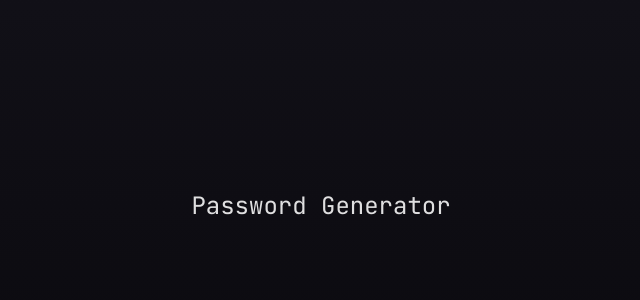
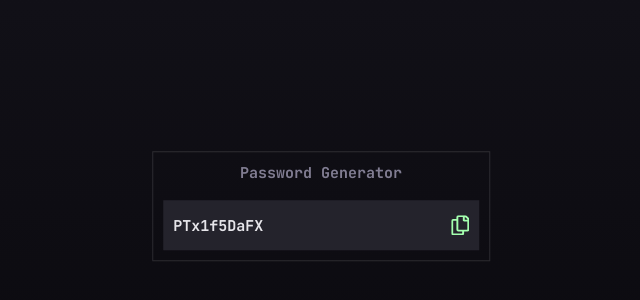
Before and after one commit to Hugo-Farias/password-generator, a React (Vite) app: page / in a window 1280 px wide. Shown: the part 194-494 px from the top of the page, without its empty margins (319-959 px from the left). Built offline with nearby package versions, Linux system fonts and the light colour scheme.

Commit message:
password field completed

```diff
--- a/src/App.scss
+++ b/src/App.scss
@@ -1,9 +1,14 @@
 @import "variables";
 
 .app {
-  @include flex-center;
+  //@include flex-center;
   position: absolute;
   top: 50%;
   left: 50%;
   transform: translate(-50%, -50%);
+  max-width: 52rem;
+  min-width: 33.75rem;
+  padding: 1rem;
+  overflow: hidden;
+  border: 1px solid rgba(245, 245, 245, 0.13);
 }
--- a/src/components/InputField.scss
+++ b/src/components/InputField.scss
@@ -1,5 +1,31 @@
+@import "../variables";
+
 .input-field {
   & > .title {
-    font-size: 2.4rem;
+    @include flex-center;
+    margin-bottom: 1.5rem;
+    font-size: 1.5rem;
+    font-weight: 700;
+    color: #817d92;
+  }
+
+  & > .result {
+    @include flex-center;
+    align-items: center;
+    justify-content: space-between;
+    width: 100%;
+    height: 5rem;
+    padding: 1rem;
+    flex-shrink: 0;
+    background-color: #24232c;
+
+    & > .password {
+      margin-top: 0.4rem;
+      font-size: 1.5rem;
+    }
+
+    & > img {
+      height: 2rem;
+    }
   }
 }
--- a/src/components/InputField.tsx
+++ b/src/components/InputField.tsx
@@ -1,9 +1,14 @@
 import "./InputField.scss";
+import copySvg from "../assets/images/icon-copy.svg";
 
 function InputField() {
   return (
     <div className="input-field">
-      <div className="title">Password Generator</div>
+      <h1 className="title">Password Generator</h1>
+      <div className="result">
+        <h2 className="password">PTx1f5DaFX</h2>
+        <img alt="Copy Icon" src={copySvg} />
+      </div>
     </div>
   );
 }
--- a/src/index.scss
+++ b/src/index.scss
@@ -12,7 +12,7 @@
   line-height: 1.5;
   font-weight: 400;
 
-  color: rgba(255, 255, 255, 0.87);
+  color: #e6e5ea;
   background: linear-gradient(180deg, #14131b 0%, #08070b 100%);
 
   font-synthesis: none;
--- a/src/main.tsx
+++ b/src/main.tsx
@@ -2,6 +2,10 @@ import React from "react";
 import ReactDOM from "react-dom/client";
 import App from "./App.tsx";
 import "./index.scss";
+
+if (import.meta.hot) {
+  import.meta.hot.on("vite:beforeUpdate", () => console.clear());
+}
 
 ReactDOM.createRoot(document.getElementById("root")!).render(
   <React.StrictMode>
```
